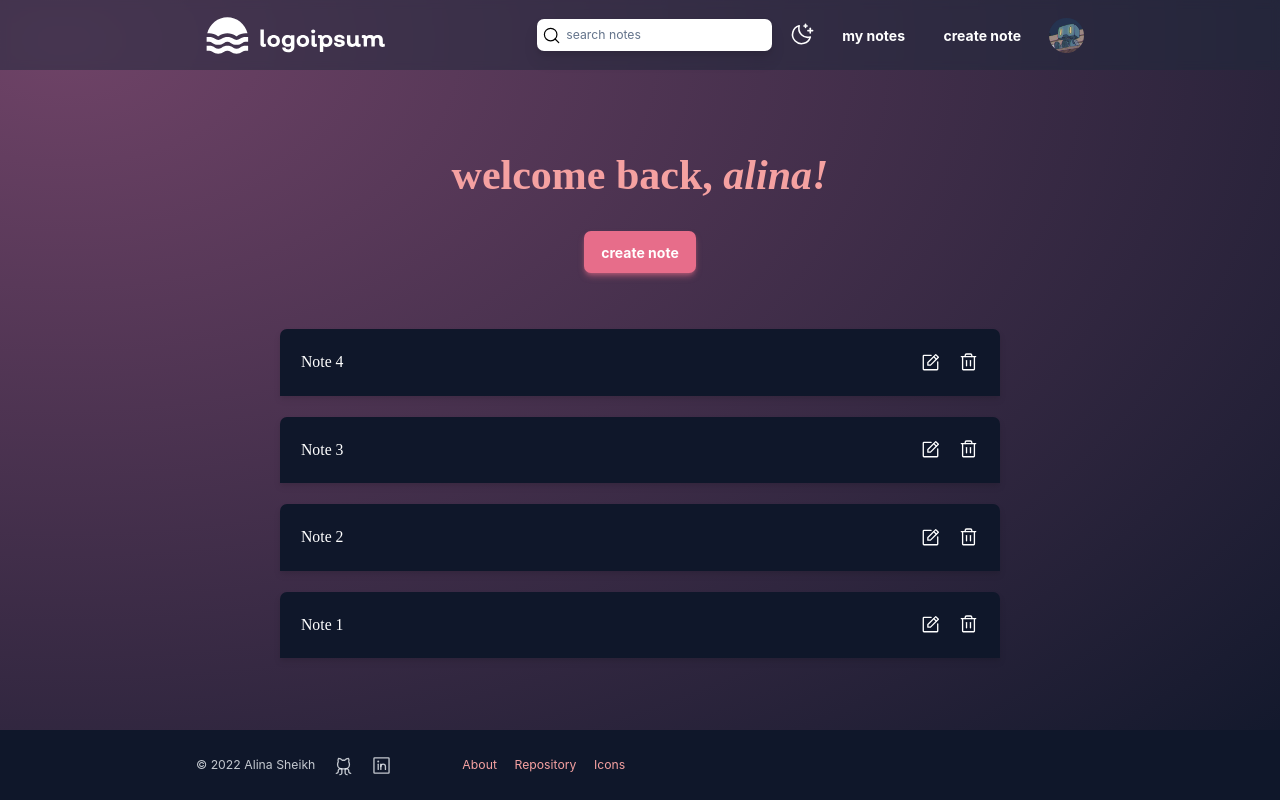
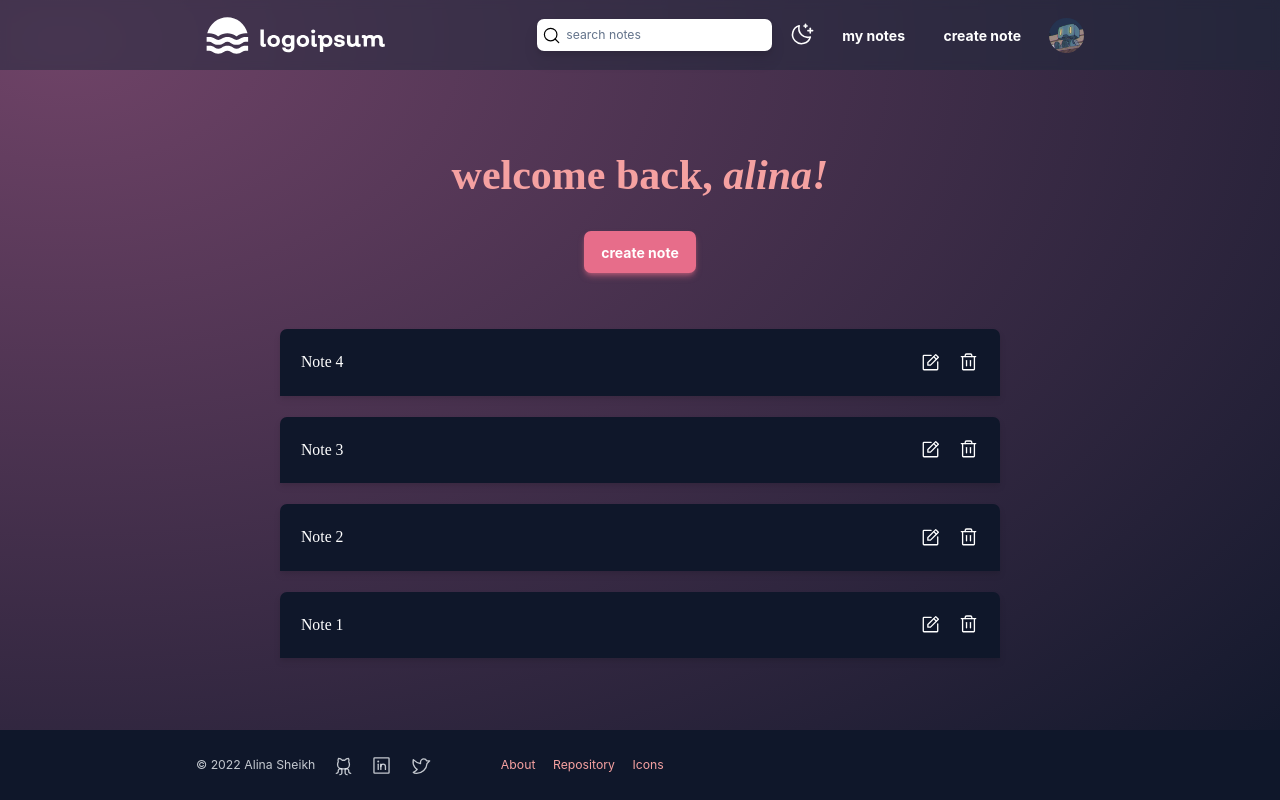
Before and after one commit to alshei/notepad-v2, a React (Create React App) app: page /mynotes in a window 1280 px wide. Built offline with nearby package versions, Linux system fonts and the light colour scheme.

Commit message:
Update index.js

```diff
--- a/src/components/Footer/index.js
+++ b/src/components/Footer/index.js
@@ -1,5 +1,5 @@
 import React from "react";
-import { GithubLogo, LinkedinLogo } from "phosphor-react";
+import { GithubLogo, LinkedinLogo, TwitterLogo } from "phosphor-react";
 
 const Footer = () => {
   return (
@@ -12,12 +12,19 @@ const Footer = () => {
               <GithubLogo size="1.5rem" />
             </div>
           </a>
+
           <a
             href="https://www.linkedin.com/in/alina-sheikh-a59a4518a/"
             target="_blank"
           >
             <div>
               <LinkedinLogo size="1.5rem" />
+            </div>
+          </a>
+
+          <a href="https://twitter.com/wymlky" target="_blank">
+            <div>
+              <TwitterLogo size="1.5rem" />
             </div>
           </a>
         </div>
```
